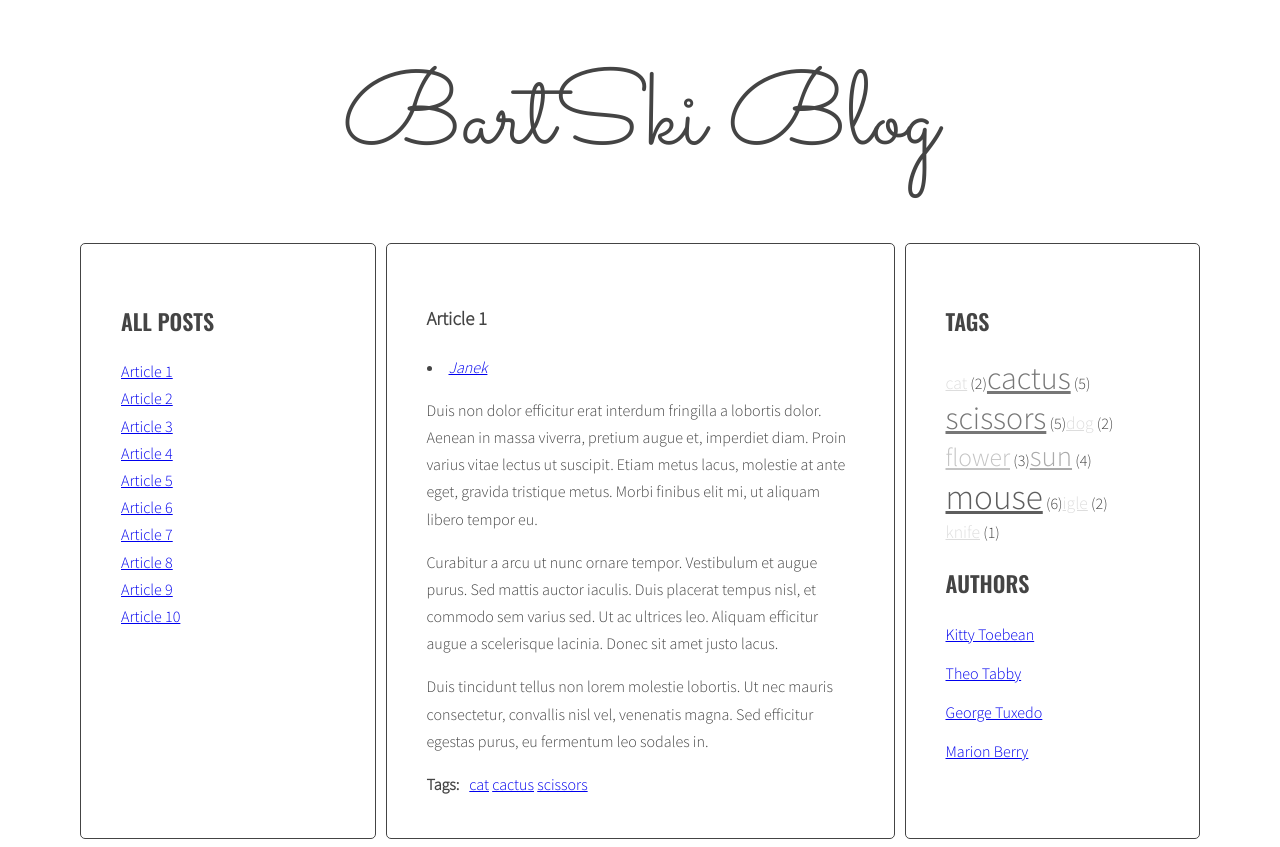
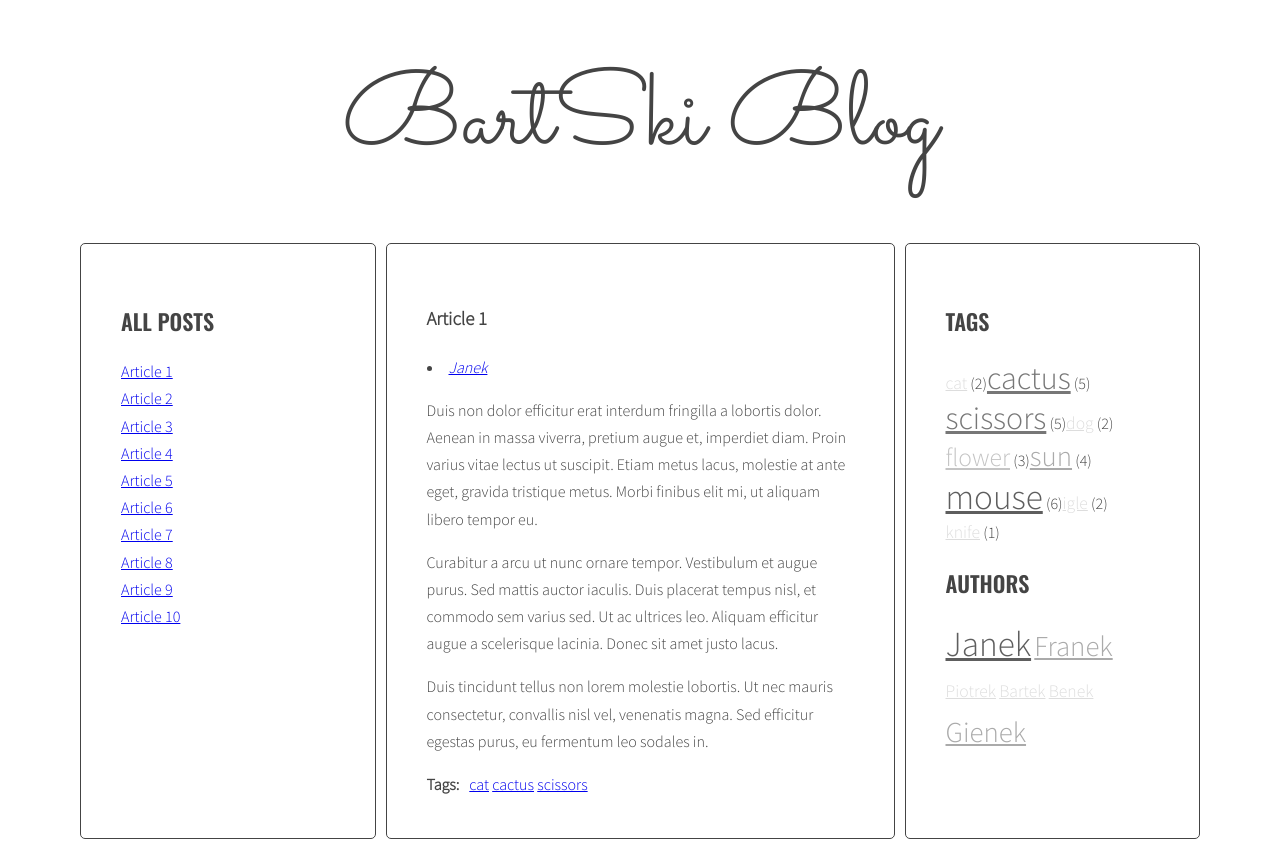
Before and after one commit to BartekZimny/javascript-blog, a website: page index.html in a window 1280 px wide. Drawn offline with nearby package versions, Linux system fonts and the light colour scheme.

Commit message:
Add authors

```diff
--- a/js/script.js
+++ b/js/script.js
@@ -50,7 +50,8 @@
     optTagsListSelector = '.list.tags a',
     optArticleAuthorSelector = '.post-author',
     optArticleAuthorSelectorLink = '.post-author a',
-    optCloudClassCount = 5;
+    optCloudClassCount = 5,
+    optAuthorsListSelector = '.list.authors a';
 
   function generateTitleLinks(customSelector = ' ') {
 
@@ -290,9 +291,44 @@
 
   addClickListenersToTags();
 
+  function calculateAuthorsParams(authors) {
+    const params = {
+      max: 0,
+      min: 999999
+    }
+    // [VERY NEW] START LOOP for every tags
+    for (let author in authors) {
+      //console.log(author + ' is used ' + authors[author] + ' times ');
+      /* first option - standard if*/
+      // [VERY NEW] set value for params.max as authors[author] only if the value is higher than current
+      if (authors[author] > params.max) {
+        params.max = authors[author];
+        //console.log('params.max:', params.max);
+      }
+      if (authors[author] < params.min) {
+        params.min = authors[author];
+        //console.log('params.min:', params.min);
+      }
+    }
+    return params;
+  }
 
+  function calculateAuthorClass(count, params) {
+    //console.log('calculateAuthorClass:', calculateAuthorClass, 'count:' ,count, 'params:', params);
+    const normalizedCount = count - params.min;
+    //console.log('normalizedCount:', normalizedCount);
+    const normalizedMax = params.max - params.min;
+    //console.log('normalizedMax:', normalizedMax);
+    const percentage = normalizedCount / normalizedMax;
+    //console.log('percentage:', percentage);
+    const classNumber = Math.floor(percentage * (optCloudClassCount - 1) + 1);
+    //console.log('classNumber:', classNumber);
+    return classNumber;
+  }
 
   function generateAuthors() {
+    /* [NEW] create a new variable allAuthors with an empty object */
+    let allAuthors = {};
     /* find all article authors */
     const authorArticles = document.querySelectorAll(optArticleSelector);
     //console.log('authorArticles:', authorArticles);
@@ -315,10 +351,35 @@
       /* add generated code to html variable */
       html = html + linkHTML;
       //console.log(html);
+      //eslint-disable-next-line
+      if (!allAuthors.hasOwnProperty(articleAuthor)) {
+        /* [NEW] add generated code to allAuthors array */
+        allAuthors[articleAuthor] = 1;
+      } else {
+        allAuthors[articleAuthor]++;
+      }
       /* insert HTML of all the links into the author wrapper */
       authorList.innerHTML = html;
       /* END LOOP: for every author: */
     }
+    /* [NEW] find list of authors in right column */
+    const authorCloudList = document.querySelector('.authors');
+    const authorParams = calculateAuthorsParams(allAuthors);
+    //console.log('authorParams:', authorParams);
+    /*[NEW] add html from allTags to taglist */
+    let allAuthorsHTML = ' ';
+    console.log('allAuthorsHTML:', allAuthorsHTML);
+    /* [NEW] START LOOP: for each author in allAuthors: */
+    for (let articleAuthor in allAuthors) {
+      /*[NEW] generate code of a link and add it to allTagsHTML */
+      const authorLinkHTML = '<li><a class ="tag-size-' + calculateAuthorClass(allAuthors[articleAuthor], authorParams) + '" href="#author-' + articleAuthor + '">' + articleAuthor + '</a></li>' + ' ';
+      console.log('authorLinkHTML:', authorLinkHTML);
+      allAuthorsHTML += authorLinkHTML;
+      /* [NEW] END LOOP: for each author in allAuthors: */
+    }
+    /* [NEW] add html from allAuthors to authorList */
+    authorCloudList.innerHTML = allAuthorsHTML;
+    console.log('allAuthorsHTML:', allAuthorsHTML);
   }
   generateAuthors();
 
@@ -341,7 +402,7 @@
     for (let activeAuthor of activeAuthors) {
       //console.log('activeAuthor:', activeAuthor);
       /* remove class active */
-      activeAuthor.classlist.remove('active');
+      activeAuthor.classList.remove('active');
       //console.log('activeAuthor:', activeAuthor);
       /* END LOOP: for each active author link */
     }
@@ -356,23 +417,22 @@
     }
     /* execute function "generateTitleLinks" with author selector as argument */
     generateTitleLinks('[data-authors="' + author + '"]');
+    //console.log(generateTitleLinks);
   }
 
   function addClickListenersToAuthors() {
     /* find all links to authors */
-    const linksToAuthors = document.querySelectorAll(optArticleAuthorSelector + optArticleAuthorSelectorLink);
-    //console.log('authorLinks:', authorLinks);
+    const linksToAuthors = document.querySelectorAll(optArticleAuthorSelectorLink + ' , ' + optAuthorsListSelector);
+    console.log('authorLinks:', linksToAuthors);
     /* START LOOP: for each link */
     for (let author of linksToAuthors) {
       /* add authorClickHandler as event listener for that link */
       author.addEventListener('click', authorClickHandler);
+      console.log('author:', author);
       /* END LOOP: for each link */
     }
   }
 
   addClickListenersToAuthors();
 
-
-
-
 }
--- a/sass/style.scss
+++ b/sass/style.scss
@@ -165,3 +165,10 @@ body {
   font-size: $tag-font-size5;
   color: $tag-color-size5;
 }
+
+/*Authors*/
+
+.authors li {
+  display: inline-block;
+  line-height: normal;
+}
```
Also changed, not shown: css/style.css, 1 other file.
